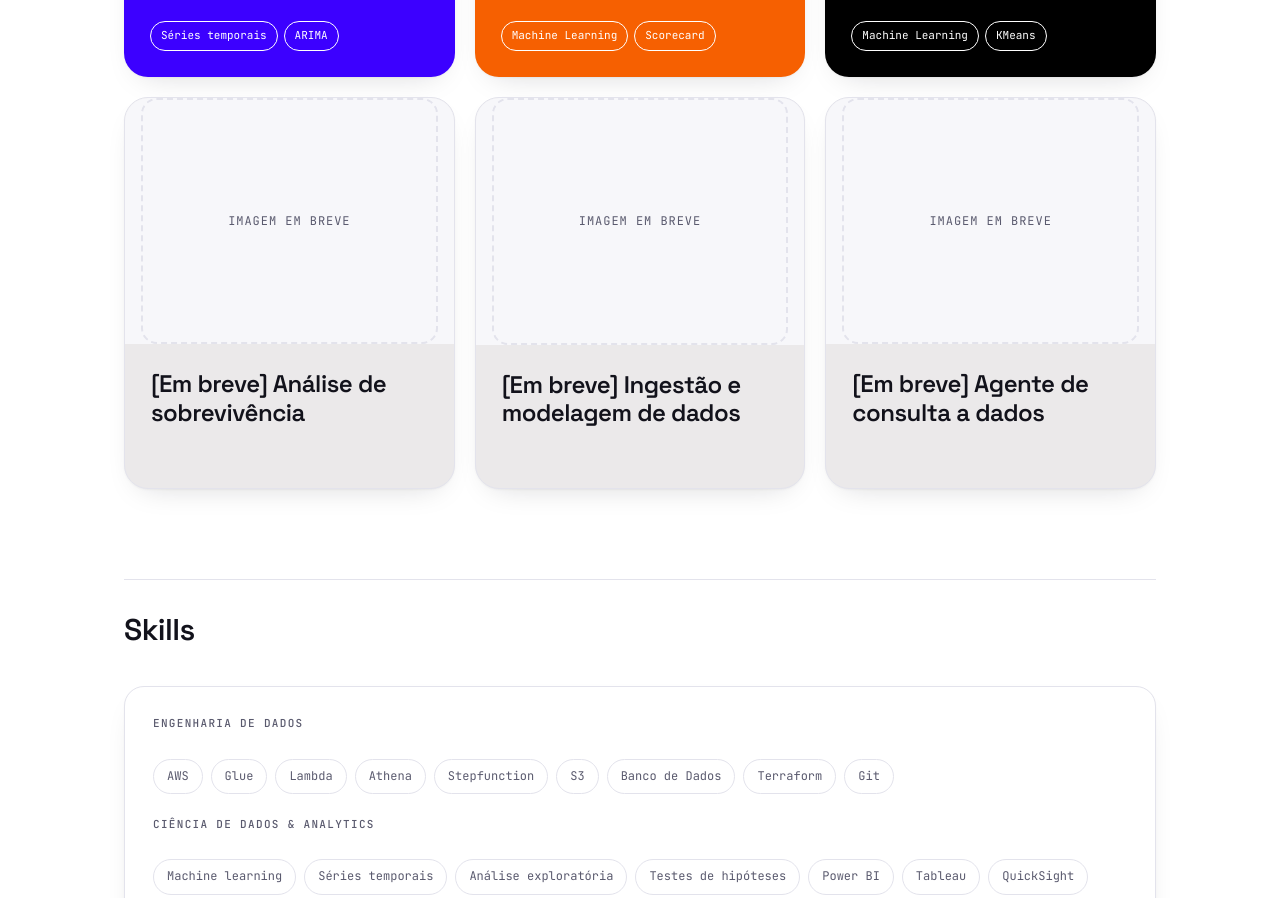
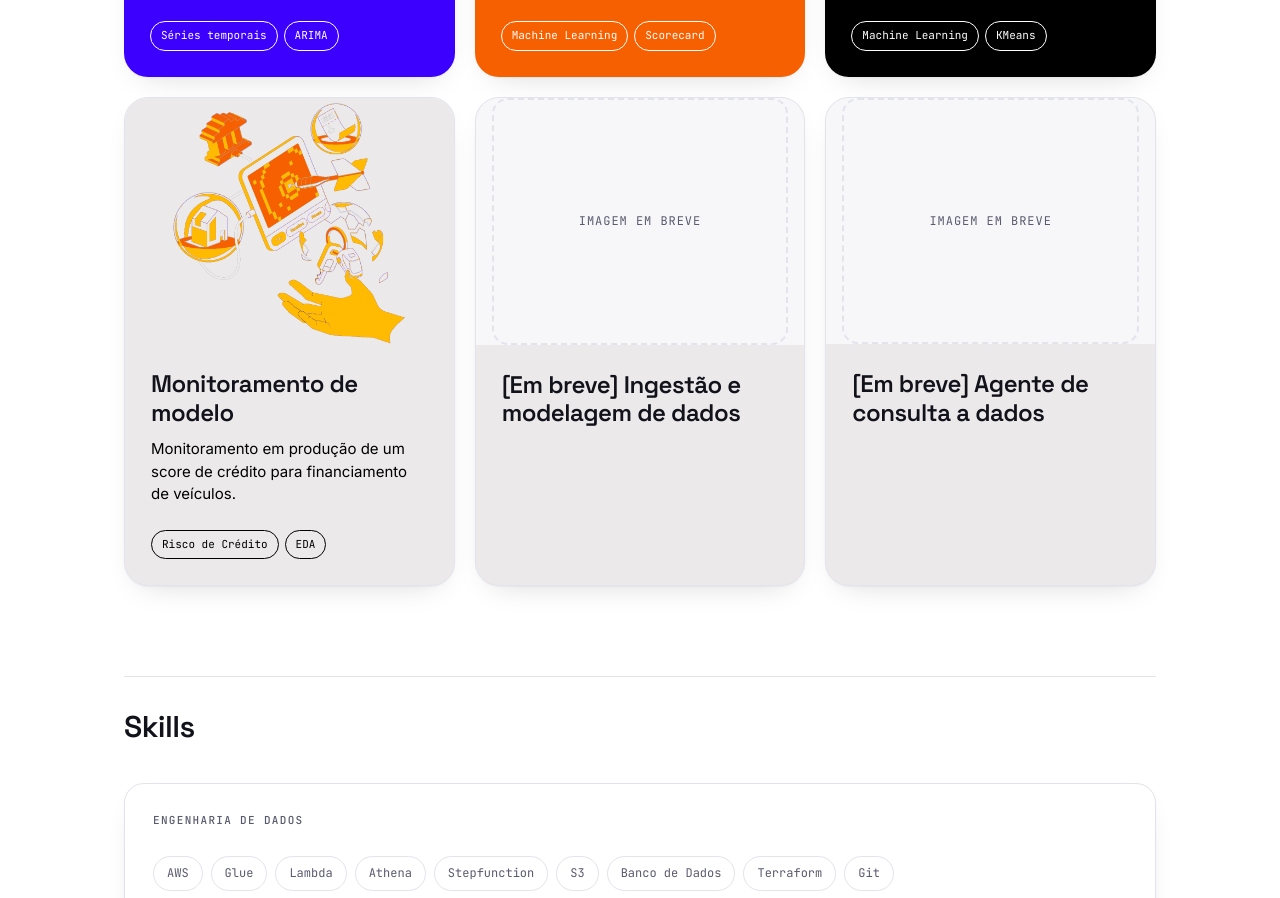
Before and after one commit to hernandesmjunior/curriculo, a plain HTML site: page index.html in a window 1280 px wide. Shown: the part 3649-4547 px from the top of the page. Drawn offline with Linux system fonts and the light colour scheme.

Commit message:
inclusao projeto de monitoramento

```diff
--- a/index.html
+++ b/index.html
@@ -494,14 +494,16 @@
 
 
       <!-- PROJETO 3 — espaço reservado -->
-      <a class="proj v-light" href="#">
+      <a class="proj v-light" href="https://github.com/hernandesmjunior/monitoramento-modelo-risco-credito/blob/main/Monitoramento%20Modelo%20Credito%20Financiamento%20Ve%C3%ADculo.ipynb"   target="_blank" rel="noopener">
         <div class="proj-media">
-          <div class="proj-slot">Imagem em breve</div>
+          <img src="imagens/financiamento_veiculo.png" alt="Financiamento de veículos">
         </div>
         <div class="proj-body">
-          <h3 class="proj-title">[Em breve] Análise de sobrevivência</h3>
-          <p class="proj-desc"></p>
+          <h3 class="proj-title">Monitoramento de modelo</h3>
+          <p class="proj-desc">Monitoramento em produção de um score de crédito para financiamento de veículos.</p>
           <div class="proj-tags">
+            <span class="proj-tag">Risco de Crédito</span>
+            <span class="proj-tag">EDA</span>
           </div>
         </div>
       </a>
```
Also changed, not shown: imagens/financiamento_veiculo.png (added).
